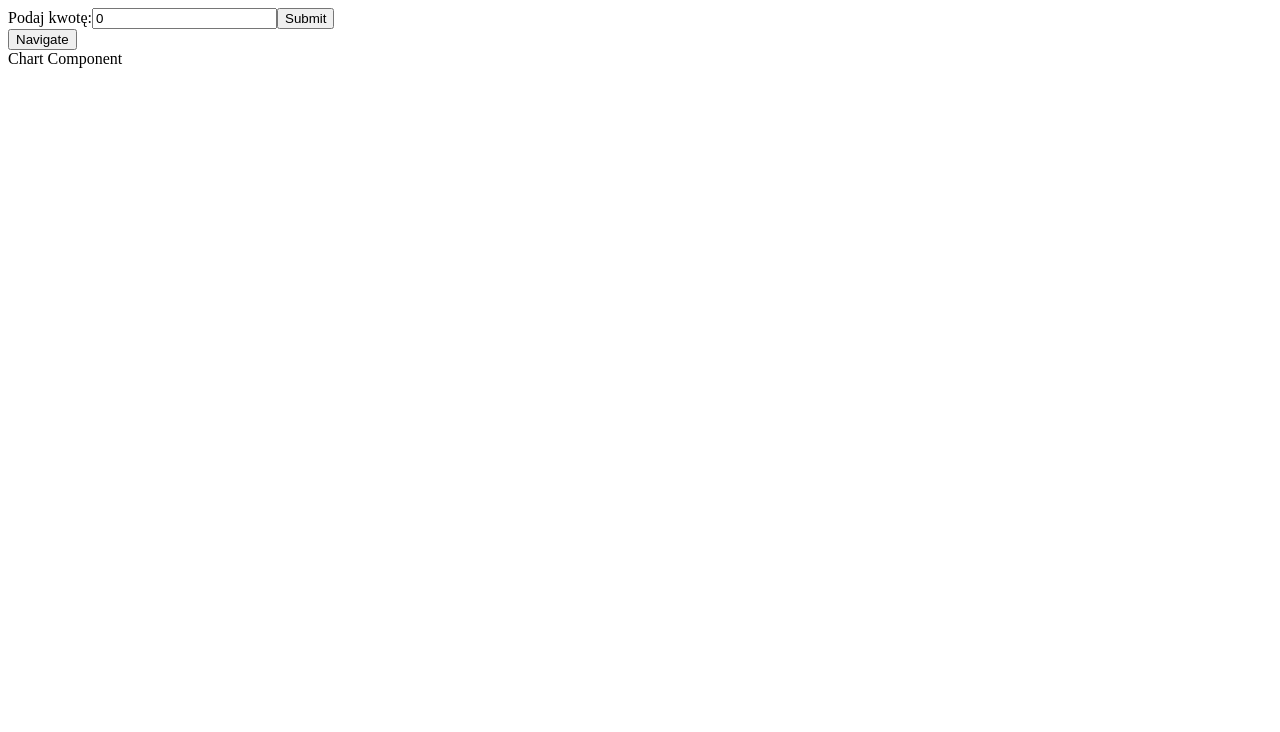
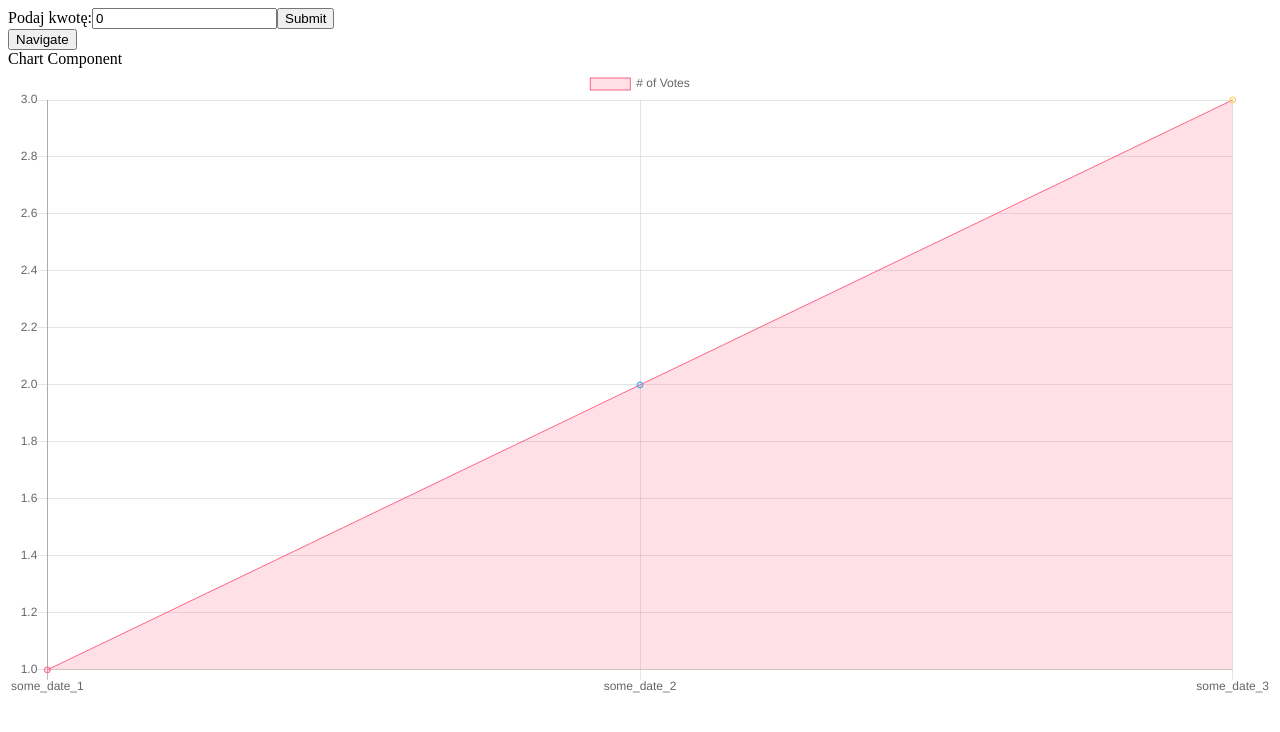
Before and after one commit to KKrzelowska/js-cashburn, a React app: page / in a window 1280 px wide. Shown: the top 732 px of the page. Built offline with nearby package versions, Linux system fonts and the light colour scheme.

Commit message:
modified:   src/components/Chart.js

```diff
--- a/src/components/Chart.js
+++ b/src/components/Chart.js
@@ -1,5 +1,64 @@
-import React from "react";
+import React, { Component } from "react";
+import ChartComponent, { Line } from "react-chartjs-2";
 
-const Chart = () => <div>Chart Component</div>;
+let values = [
+  {
+    date: "some_date_1",
+    value: 1
+  },
+  {
+    date: "some_date_2",
+    value: 2
+  },
+  {
+    date: "some_date_3",
+    value: 3
+  }
+];
+
+class Chart extends Component {
+  constructor(props) {
+    super(props);
+    this.state = {
+      chartData: {
+        labels: values.map((value) => value.date),
+        datasets: [
+          {
+            label: "# of Votes",
+            data: values.map((value) => value.value),
+            backgroundColor: [
+              "rgba(255, 99, 132, 0.2)",
+              "rgba(54, 162, 235, 0.2)",
+              "rgba(255, 206, 86, 0.2)",
+              "rgba(75, 192, 192, 0.2)",
+              "rgba(153, 102, 255, 0.2)",
+              "rgba(255, 159, 64, 0.2)"
+            ],
+            borderColor: [
+              "rgba(255, 99, 132, 1)",
+              "rgba(54, 162, 235, 1)",
+              "rgba(255, 206, 86, 1)",
+              "rgba(75, 192, 192, 1)",
+              "rgba(153, 102, 255, 1)",
+              "rgba(255, 159, 64, 1)"
+            ],
+            borderWidth: 1
+          }
+        ]
+      }
+    };
+  }
+  render() {
+    return (
+      <div>
+        <div className="chart">
+          Chart Component
+          <Line data={this.state.chartData} options={{}} />
+        </div>
+
+      </div>
+    );
+  }
+}
 
 export default Chart;
```
